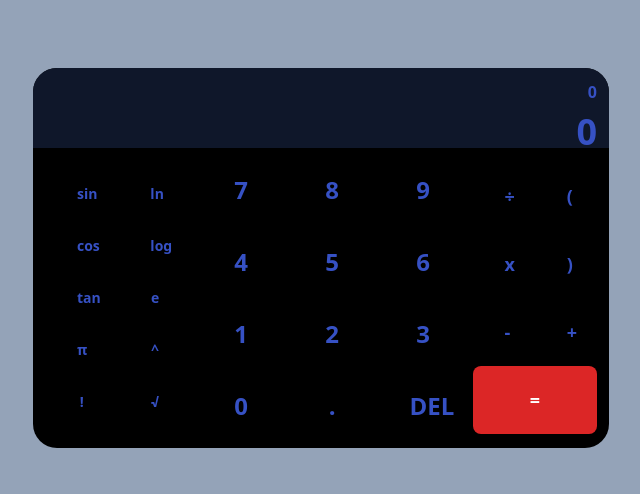
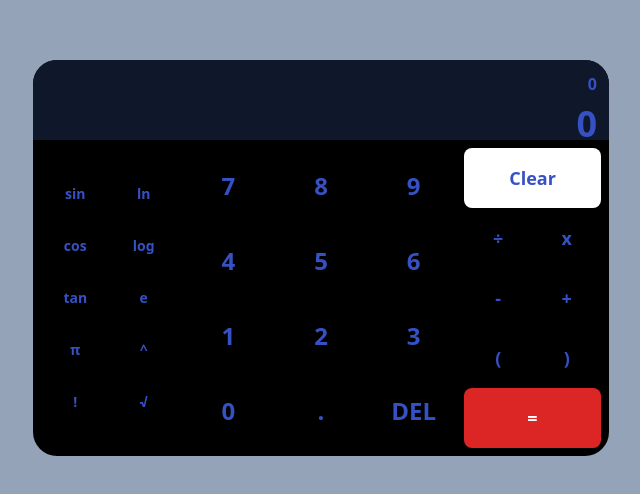
Before and after one commit to mbianou-bradon/iknite-Ex5-calculator, a website: page public/index.html in a window 1280 px wide. Shown: the part 142-636 px from the top of the page, without its empty margins (319-959 px from the left). Drawn offline with Linux system fonts and the light colour scheme.

Commit message:
Added clear button to reset all

```diff
--- a/public/index.html
+++ b/public/index.html
@@ -16,8 +16,8 @@
                 <div id="current-operation"  class="current-operant text-4xl break-words"></div>
             </div>
 
-            <div class="flex items-center justify-center md:gap-1 md:px-3">
-                <div class="special-operations grid grid-cols-2 py-5 text-sm">
+            <div class="grid grid-cols-12 m-2 gap-1 grid-rows-5">
+                <div class="special-operations col-span-3 row-span-5 grid grid-cols-2 py-5 text-sm">
 
                     <button>sin</button>
                     <button>ln</button>
@@ -32,7 +32,7 @@
 
                 </div>
 
-                <div class="number grid grid-cols-3 grid-rows-4 md:text-2xl">
+                <div class="number col-span-6 row-span-5 grid grid-cols-3 grid-rows-4 md:text-2xl">
 
                     <button data-number>7</button>
                     <button data-number>8</button>
@@ -49,15 +49,15 @@
 
                 </div>
 
-                <div class="basic-operations grid grid-cols-2 grid-rows-4 text-lg">
-
+                <div class="basic-operations col-span-3 row-span-5 grid grid-cols-2 grid-rows-5 text-lg">
+                    <button id="clear" class="col-span-2 bg-white">Clear</button>
                     <button data-operation="/">÷</button>
-                    <button>(</button>
                     <button data-operation="*">x</button>
-                    <button>)</button>
                     <button data-operation="-">-</button>
                     <button data-operation="+">+</button>
-                    <button id="equal" class="col-span-2 row-start-4 row-end-4 bg-red-600">=</button>
+                    <button>(</button>
+                    <button>)</button>
+                    <button id="equal" class="col-span-2 row-start-5 row-end-5 bg-red-600">=</button>
                 </div>
             </div>
         </div>
--- a/public/main.js
+++ b/public/main.js
@@ -3,10 +3,10 @@ class Computation {
     constructor (previousOperation, currentOperation){
         this.previousOperation = previousOperation;
         this.currentOperation = currentOperation;
-        this.default()
+        this.clear()
     }
 
-default(){
+  clear(){
     previousOperation.innerText = '0'
     currentOperation.innerText = '0'
 }
@@ -50,6 +50,7 @@ default(){
 const numbers = document.querySelectorAll('[data-number]')
 const deleteButton = document.getElementById('delete')
 const equal = document.getElementById('equal')
+const clear = document.getElementById('clear')
 const operation = document.querySelectorAll('[data-operation]')
 const previousOperation = document.getElementById('previous-operation')
 const currentOperation= document.getElementById('current-operation')
@@ -87,3 +88,7 @@ deleteButton.addEventListener ('click', ()=> {
 equal.addEventListener('click', ()=>{
     computation.result()
 })
+
+clear.addEventListener('click', ()=>{
+  computation.clear()
+})
--- a/src/input.css
+++ b/src/input.css
@@ -2,16 +2,21 @@
 @tailwind components;
 @tailwind utilities;
 
-button {
-    @apply px-3 py-2 md:px-8 md:py-5 hover:bg-slate-900 rounded-lg;
+.number button {
+    @apply px-3 py-2 md:px-5 md:py-4 hover:bg-slate-900 rounded-lg;
+}
+
+
+.basic-operations button {
+    @apply px-3 py-2 md:px-5 md:py-4 hover:bg-slate-900 rounded-lg;
 }
 
 .special-operations button {
 
-    @apply px-2 py-2 md:px-8 md:py-4 hover:bg-slate-900 rounded-lg;
+    @apply px-2 py-2 md:px-5 md:py-2 hover:bg-slate-900 rounded-lg;
 }
 
 
 #equal {
-    @apply text-white
+    @apply px-2 py-2 md:px-8 md:py-3 text-white hover:bg-slate-900 rounded-lg;
 }
```
Also changed, not shown: public/main.css.
